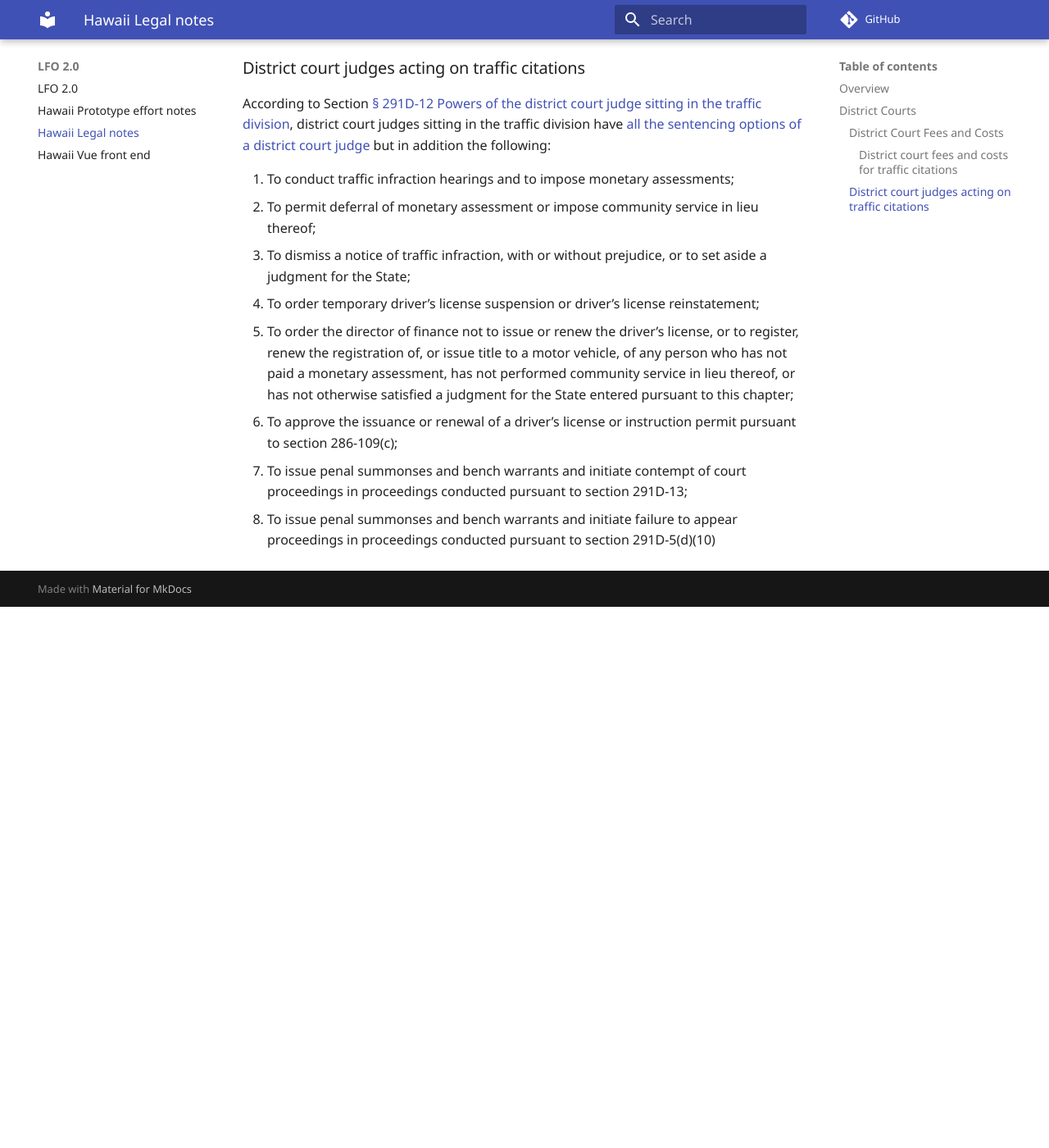
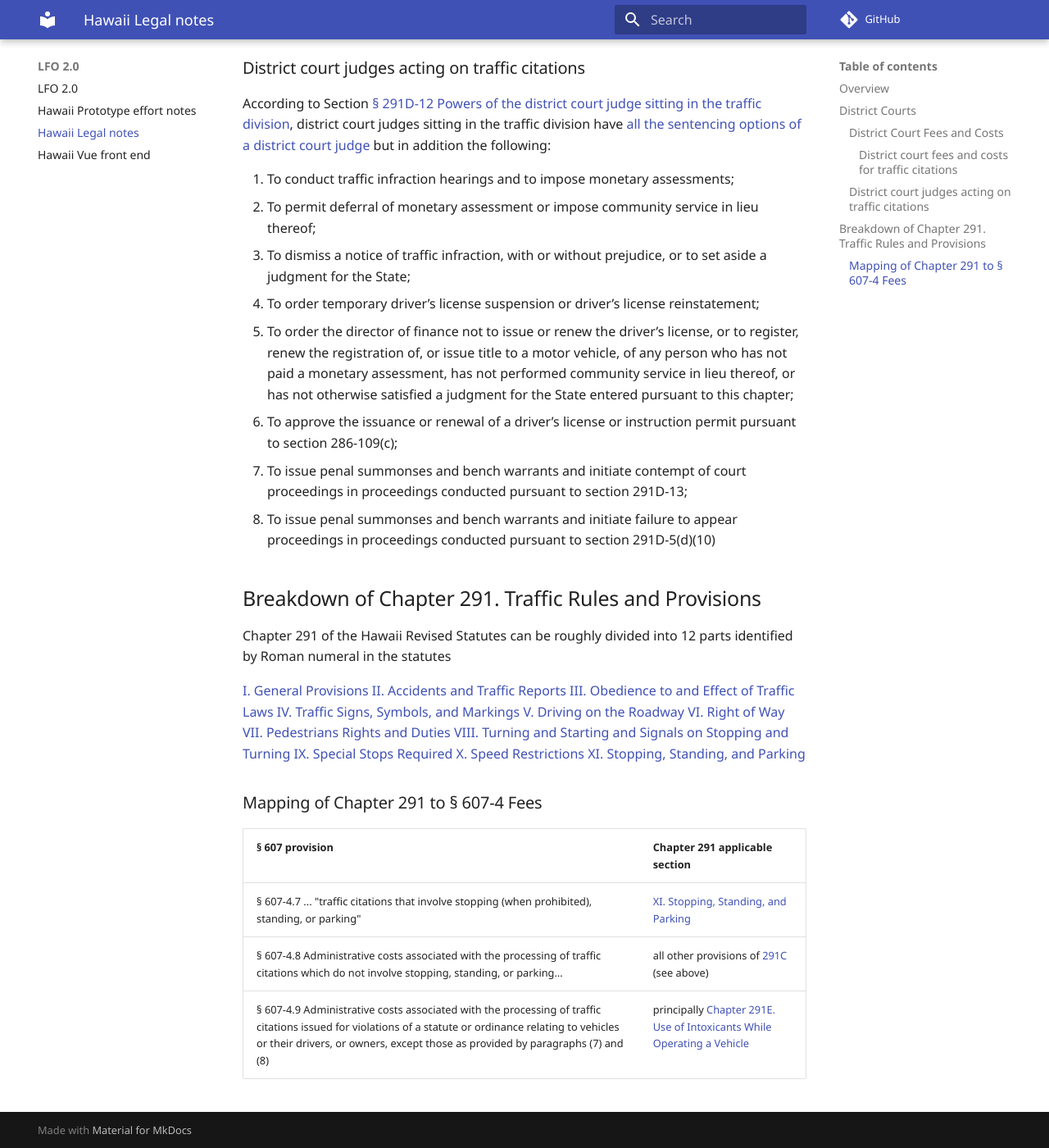
Before and after one commit to lfo-calculator/site, an MkDocs documentation site: the page built from docs/Hawaii_legal_notes.md, in a window 1280 px wide and 1400 px high, scrolled down 1498 px. Shown: the whole window at 82% size. Built offline with MkDocs 1.6.1 and Material for MkDocs 9.7.7, drawn with Linux system fonts in a browser that asks for light colours; some web fonts are replaced; comment, search, counter and statistics services are not loaded; before the commit the page ends 2238 px from its top, so only the background shows below that.

Commit message:
mapping of 291 provisions to 604

```diff
--- a/docs/Hawaii_legal_notes.md
+++ b/docs/Hawaii_legal_notes.md
@@ -48,3 +48,27 @@ According to Section [&#167; 291D-12 Powers of the district court judge sitting
 6. To approve the issuance or renewal of a driver’s license or instruction permit pursuant to section 286-109(c);
 7. To issue penal summonses and bench warrants and initiate contempt of court proceedings in proceedings conducted pursuant to section 291D-13;
 8. To issue penal summonses and bench warrants and initiate failure to appear proceedings in proceedings conducted pursuant to section 291D-5(d)(10)
+
+## Breakdown of Chapter 291. Traffic Rules and Provisions
+
+Chapter 291 of the Hawaii Revised Statutes can be roughly divided into 12 parts identified by Roman numeral in the statutes
+
+[I. General Provisions](https://sammade.github.io/aloha-io/title-17/chapter-291c/section-291c-1/)
+[II. Accidents and Traffic Reports](https://sammade.github.io/aloha-io/title-17/chapter-291c/section-291c-11/)
+[III. Obedience to and Effect of Traffic Laws](https://sammade.github.io/aloha-io/title-17/chapter-291c/section-291c-21/)
+[IV. Traffic Signs, Symbols, and Markings](https://sammade.github.io/aloha-io/title-17/chapter-291c/section-291c-31/)
+[V. Driving on the Roadway](https://sammade.github.io/aloha-io/title-17/chapter-291c/section-291c-41/)
+[VI. Right of Way](https://sammade.github.io/aloha-io/title-17/chapter-291c/section-291c-61/)
+[VII. Pedestrians Rights and Duties](https://sammade.github.io/aloha-io/title-17/chapter-291c/section-291c-71/)
+[VIII. Turning and Starting and Signals on Stopping and Turning](https://sammade.github.io/aloha-io/title-17/chapter-291c/section-291c-81/)
+[IX. Special Stops Required](https://sammade.github.io/aloha-io/title-17/chapter-291c/section-291c-91/)
+[X. Speed Restrictions](https://sammade.github.io/aloha-io/title-17/chapter-291c/section-291c-101/)
+[XI. Stopping, Standing, and Parking](https://sammade.github.io/aloha-io/title-17/chapter-291c/section-291c-111/)
+
+### Mapping of Chapter 291 to &#167; 607-4 Fees
+
+| § 607 provision | Chapter 291 applicable section |
+| ----- | ----- |
+| § 607-4.7 ... "traffic citations that involve stopping (when prohibited), standing, or parking"  | [XI. Stopping, Standing, and Parking](https://sammade.github.io/aloha-io/title-17/chapter-291c/section-291c-111/)  |
+| § 607-4.8 Administrative costs associated with the processing of traffic citations which do not involve stopping, standing, or parking… | all other provisions of [291C](https://sammade.github.io/aloha-io/title-17/chapter-291c/) (see above) |
+|§ 607-4.9 Administrative costs associated with the processing of traffic citations issued for violations of a statute or ordinance relating to vehicles or their drivers, or owners, except those as provided by paragraphs (7) and (8) | principally [Chapter 291E. Use of Intoxicants While Operating a Vehicle](https://sammade.github.io/aloha-io/title-17/chapter-291e/) |
```
